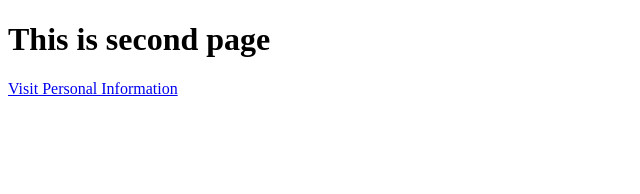
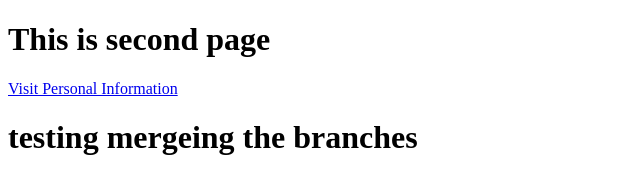
Before and after one commit to parsibharadwaj/htmlexercise, a plain HTML site: page contact.html in a window 1280 px wide. Shown: the whole page, without its empty margins (0-640 px from the left). Drawn offline with Linux system fonts and the light colour scheme.

Commit message:
testing mergeing

```diff
--- a/contact.html
+++ b/contact.html
@@ -3,4 +3,5 @@
 <p>
 <a href="index.html" target="_self">Visit Personal Information</a>
 </p>
+<h1>testing mergeing the branches</h1>
 </html>
```
